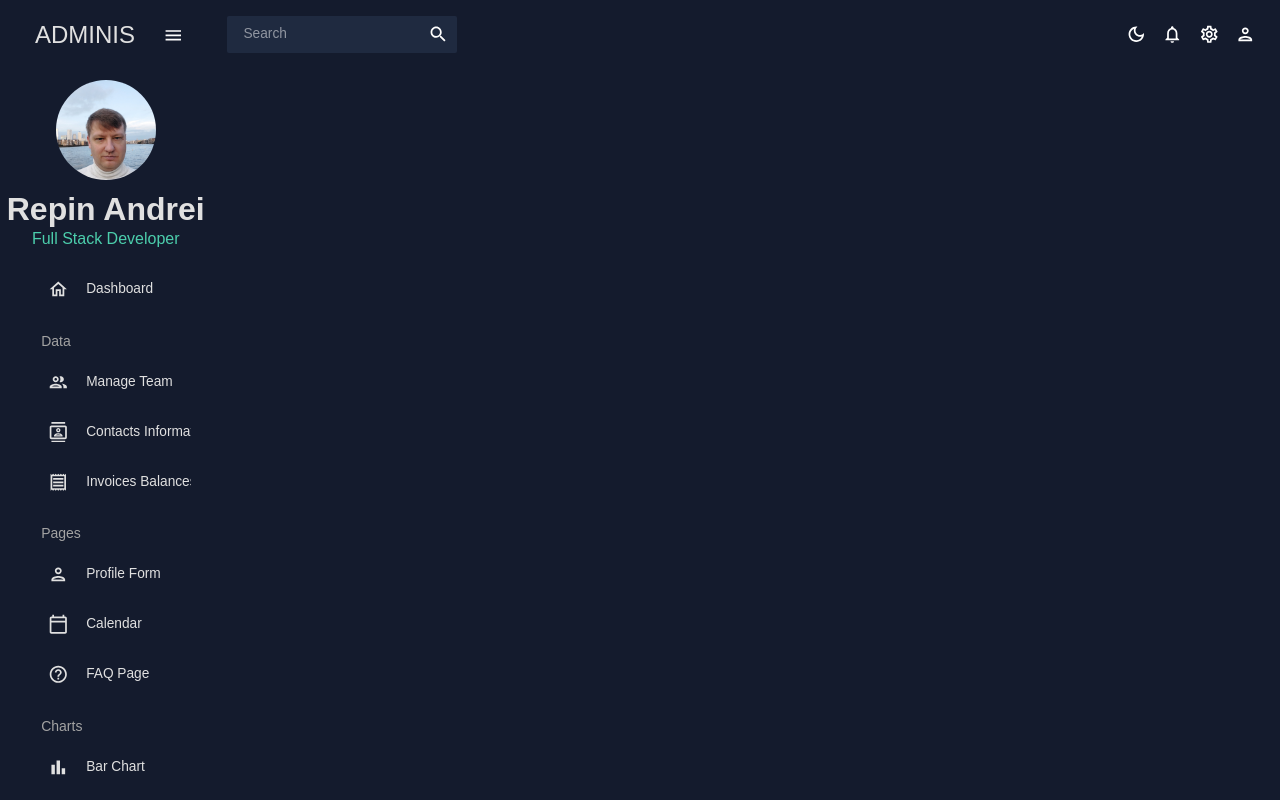
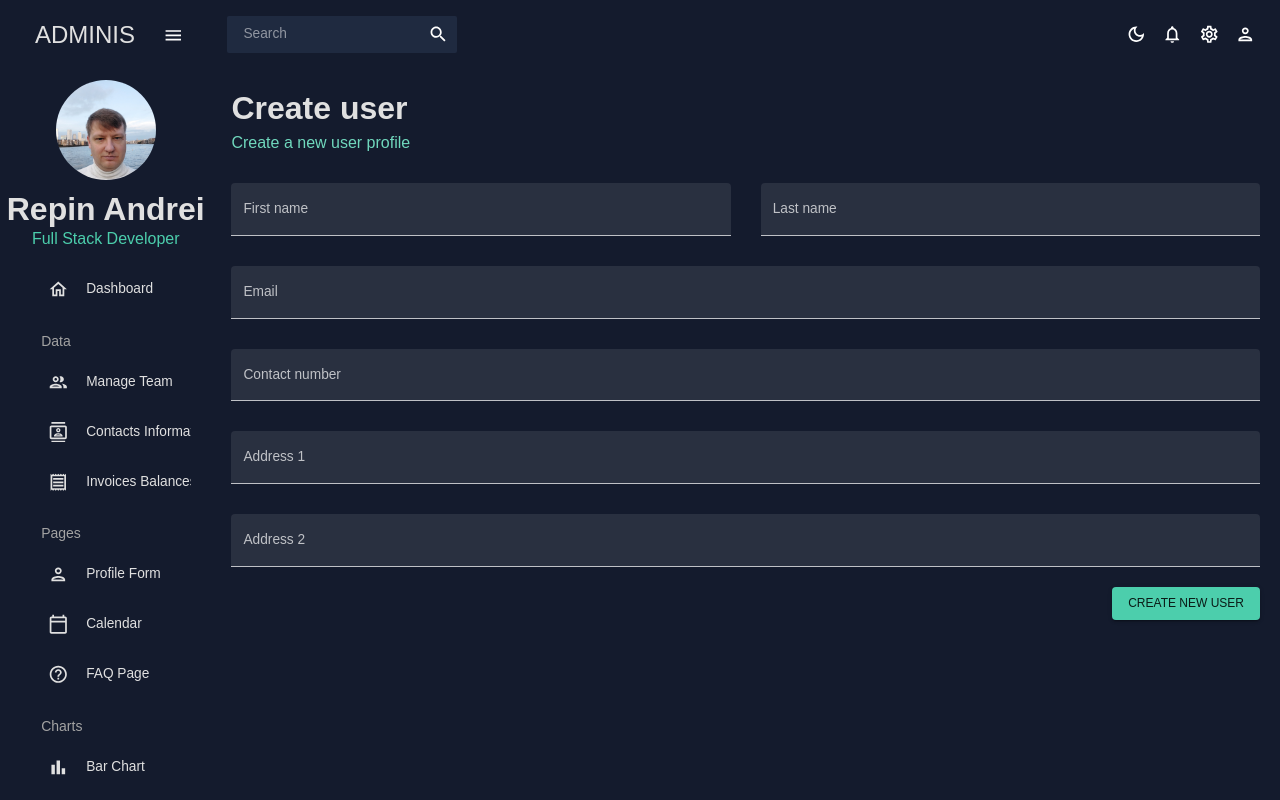
Before and after one commit to RA404/dashboard, a React (Create React App) app: page /form in a window 1280 px wide. Shown: the top 800 px of the page. Built offline with nearby package versions, Linux system fonts and the light colour scheme.

Commit message:
add component form

```diff
--- a/src/App.js
+++ b/src/App.js
@@ -7,7 +7,7 @@
 import Invoices from "./scenes/invoices";
 import Contacts from "./scenes/contacts";
 // import Bar from "./scenes/bar";
-// import Form from "./scenes/form";
+import Form from "./scenes/form";
 // import Line from "./scenes/line";
 // import Pie from "./scenes/pie";
 // import FAQ from "./scenes/faq";
@@ -33,8 +33,8 @@
               <Route path="/team" element={<Team />} />
               <Route path="/contacts" element={<Contacts />} />
               <Route path="/invoices" element={<Invoices />} />
-              {/*<Route path="/form" element={<Form />} />
-              <Route path="/bar" element={<Bar />} />
+              <Route path="/form" element={<Form />} />
+              {/*<Route path="/bar" element={<Bar />} />
               <Route path="/pie" element={<Pie />} />
               <Route path="/line" element={<Line />} />
               <Route path="/faq" element={<FAQ />} />
--- /dev/null
+++ b/src/scenes/form/index.jsx
@@ -0,0 +1,167 @@
+import { Box, Button, TextField } from "@mui/material";
+import { Formik } from "formik";
+import * as yup from "yup";
+import useMediaQuery from "@mui/material/useMediaQuery";
+import Header from "../../components/Header";
+
+const Form = () => {
+  const isNonMobile = useMediaQuery("(min-width:600px)");
+
+  const initialValues = {
+    firstName: "",
+    lastName: "",
+    email: "",
+    contact: "",
+    address1: "",
+    address2: "",
+  };
+
+  const phoneRegExp =
+    /^((\+[1-9]{1,4}[ -]?)|(\([0-9]{2,3}\)[ -]?)|([0-9]{2,4})[ -]?)*?[0-9]{3,4}[ -]?[0-9]{3,4}$/;
+
+  const userSchema = yup.object().shape({
+    firstName: yup.string().required("required"),
+    lastName: yup.string().required("required"),
+    email: yup.string().email("Invalid email").required("required"),
+    contact: yup
+      .string()
+      .matches(phoneRegExp, "Phone number is not valid")
+      .required("required"),
+    address1: yup.string().required("required"),
+    address2: yup.string().required("required"),
+  });
+
+  const handleFormSubmit = (values) => {
+    console.log(values);
+  };
+
+  return (
+    <Box m="20px">
+      <Header title="Create user" subtitle="Create a new user profile" />
+
+      <Formik
+        onSubmit={handleFormSubmit}
+        initialValues={initialValues}
+        validationSchema={userSchema}
+      >
+        {({
+          values,
+          errors,
+          touched,
+          handleBlur,
+          handleChange,
+          handleSubmit,
+        }) => (
+          <form onSubmit={handleSubmit}>
+            <Box
+              display="grid"
+              gap="30px"
+              gridTemplateColumns="repeat(4, minmax(0, 1fr))"
+              sx={{
+                "& > div": { gridColumn: isNonMobile ? undefined : "span 4" },
+              }}
+            >
+              <TextField
+                fullWidth
+                variant="filled"
+                type="text"
+                label="First name"
+                onBlur={handleBlur}
+                onChange={handleChange}
+                value={values.firstName}
+                name="firstName"
+                error={!!touched.firstName && !!errors.firstName}
+                helperText={touched.firstName && errors.firstName}
+                sx={{
+                  gridColumn: "span 2",
+                }}
+              />
+              <TextField
+                fullWidth
+                variant="filled"
+                type="text"
+                label="Last name"
+                onBlur={handleBlur}
+                onChange={handleChange}
+                value={values.lasttName}
+                name="lastName"
+                error={!!touched.lastName && !!errors.lastName}
+                helperText={touched.lastName && errors.lastName}
+                sx={{
+                  gridColumn: "span 2",
+                }}
+              />
+              <TextField
+                fullWidth
+                variant="filled"
+                type="text"
+                label="Email"
+                onBlur={handleBlur}
+                onChange={handleChange}
+                value={values.email}
+                name="email"
+                error={!!touched.email && !!errors.email}
+                helperText={touched.email && errors.email}
+                sx={{
+                  gridColumn: "span 4",
+                }}
+              />
+              <TextField
+                fullWidth
+                variant="filled"
+                type="text"
+                label="Contact number"
+                onBlur={handleBlur}
+                onChange={handleChange}
+                value={values.contact}
+                name="contact"
+                error={!!touched.contact && !!errors.contact}
+                helperText={touched.contact && errors.contact}
+                sx={{
+                  gridColumn: "span 4",
+                }}
+              />
+              <TextField
+                fullWidth
+                variant="filled"
+                type="text"
+                label="Address 1"
+                onBlur={handleBlur}
+                onChange={handleChange}
+                value={values.address1}
+                name="address1"
+                error={!!touched.address1 && !!errors.address1}
+                helperText={touched.address1 && errors.address1}
+                sx={{
+                  gridColumn: "span 4",
+                }}
+              />
+              <TextField
+                fullWidth
+                variant="filled"
+                type="text"
+                label="Address 2"
+                onBlur={handleBlur}
+                onChange={handleChange}
+                value={values.address2}
+                name="address2"
+                error={!!touched.address2 && !!errors.address2}
+                helperText={touched.address2 && errors.address2}
+                sx={{
+                  gridColumn: "span 4",
+                }}
+              />
+            </Box>
+            <Box display="flex" justifyContent="end" mt="20px">
+							<Button type="submit" color="secondary" variant="contained">
+                Create New User
+              </Button>
+            </Box>
+          </form>
+        )}
+      </Formik>
+    </Box>
+  );
+};
+
+export default Form;
```
